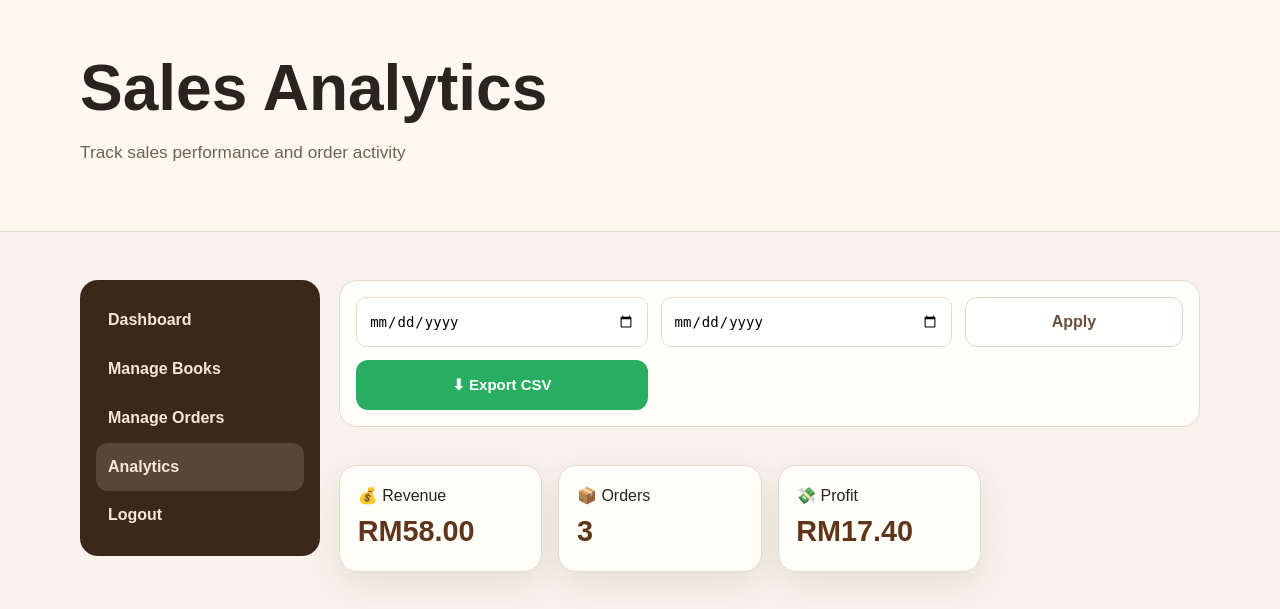
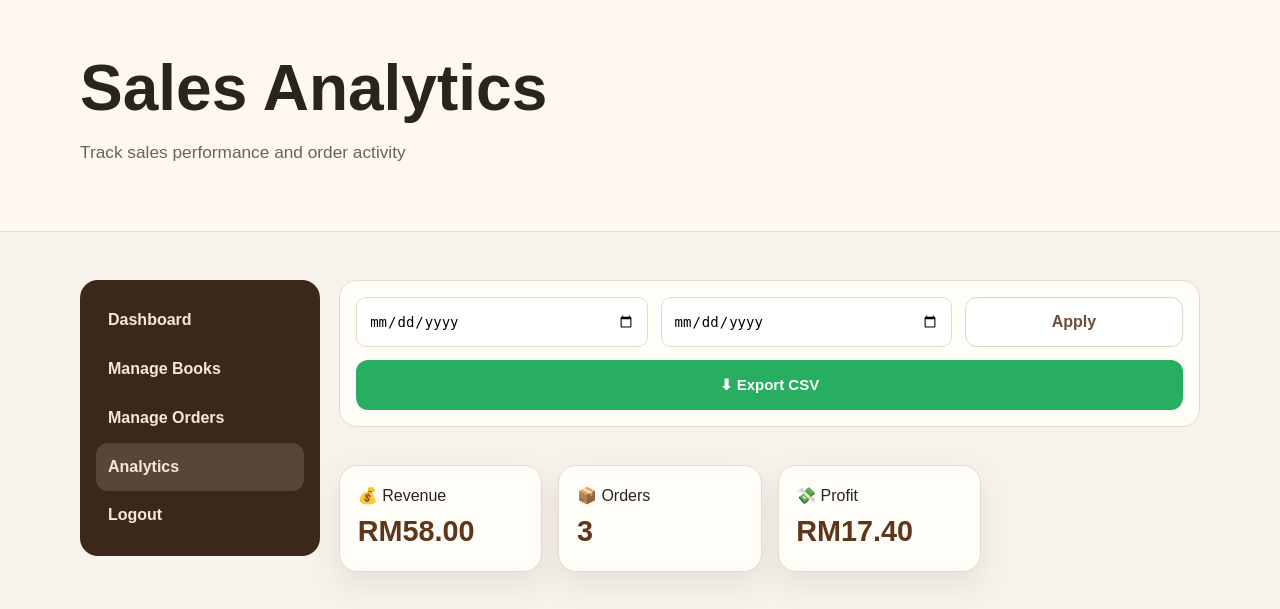
Before and after one commit to Teo2703/booknest, a PHP site: page /admin/analytics.php in a window 1280 px wide. Shown: the part 104-713 px from the top of the page. Run offline with PHP 8.4, Linux system fonts and the light colour scheme; a user stored in the database is signed in; data comes from the database, SQL or seed files in the repository; data that the repository does not hold is empty.

Commit message:
admin part

```diff
--- a/admin/analytics.php
+++ b/admin/analytics.php
@@ -157,7 +157,7 @@ $topBooks = $conn->query("
     <button class="btn secondary">Apply</button>
 
     <a href="export-sales.php?from=<?php echo $from; ?>&to=<?php echo $to; ?>"
-    class="btn export-btn">
+    class="btn filterexport-btn">
     ⬇ Export CSV
     </a>
 </form>
--- a/css/style.css
+++ b/css/style.css
@@ -139,6 +139,25 @@ a {
 .searchbook-btn{
     min-width: 1085px;
     height: 40px;
+}
+
+.filterexport-btn {
+    min-width: 800px;
+    grid-column: 1 / -1;
+    display: flex;
+    width: 100%;
+    justify-content: center;
+    align-items: center;
+    height: 45px;
+    background: #27ae60;
+    font-size: 15px;
+    height: 50px;
+    flex: 0 0 100%;
+}
+
+
+.filterexport-btn:hover {
+    background: #219150;
 }
 
 .edit-btn {
@@ -628,6 +647,7 @@ td .btn {
 .filters .searchbook-btn {
     grid-column: 1 / -1;   /* full width */
     justify-self: flex-end; /* align right */
+
 }
 
 .input1,
@@ -638,6 +658,7 @@ select{
     background: #fff;
     font: inherit;
     color: var(--ink);
+    width: 100%;
 }
 
 .input,
```
